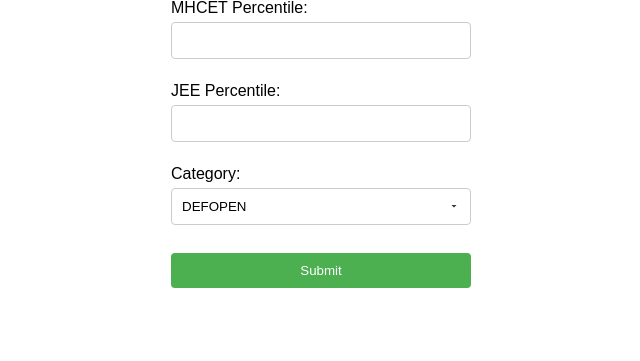
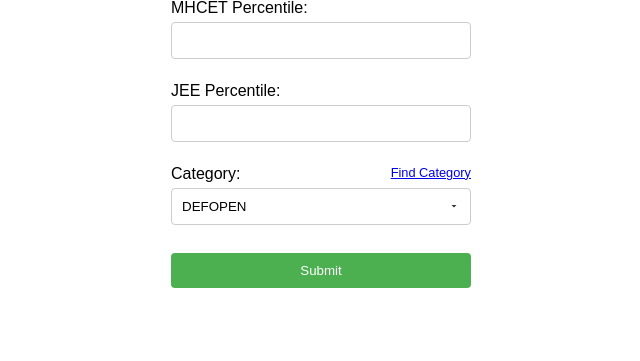
Before and after one commit to gauthamnnair/College-Connect, a Flask app: page /form in a window 1280 px wide. Shown: the part 115-476 px from the top of the page, without its empty margins (319-959 px from the left). Run offline with Flask 3, Linux system fonts and the light colour scheme; a user stored in the database is signed in.

Commit message:
Added Category List

```diff
--- a/app.py
+++ b/app.py
@@ -1,4 +1,4 @@
-from flask import Flask, render_template, request, redirect, session
+from flask import Flask, render_template, request, redirect, session, flash
 import sqlite3
 import hashlib
 
@@ -65,7 +65,10 @@
 def login_from():
     return render_template('login.html')
 
-# Handle login form submission
+@app.route('/category', methods=['GET'])
+def category_list():
+    return render_template('category.html')
+
 @app.route('/login', methods=['POST'])
 def login():
     # Extract form data
@@ -76,14 +79,20 @@
     # Authenticate user
     with sqlite3.connect('users.db') as conn:
         c = conn.cursor()
-        c.execute("SELECT * FROM users WHERE username=? AND password=?", (username, hashed_password))
+        c.execute("SELECT * FROM users WHERE username=?", (username,))
         user = c.fetchone()
 
     if user:
-        # Set session variable to indicate user is logged in
-        session['logged_in'] = True
-        return redirect('/form')
+        # Check if password matches
+        if user[3] == hashed_password:
+            # Set session variable to indicate user is logged in
+            session['logged_in'] = True
+            return redirect('/form')
+        else:
+            flash('Incorrect password. Please try again.', 'error')
+            return redirect('/login')
     else:
+        flash('Username does not exist. Please sign up.', 'error')
         return redirect('/login')
 
 # Render the form
--- a/templates/form.html
+++ b/templates/form.html
@@ -4,7 +4,7 @@
     <meta charset="UTF-8">
     <meta name="viewport" content="width=device-width, initial-scale=1.0">
     <title>Admission Form</title>
-    <link rel="stylesheet" href="{{ url_for('static', filename='styles.css') }}">
+    <link rel="stylesheet" href="static/styles.css">
 </head>
 <body>
     {% include 'nav_footer.html' %}
@@ -21,6 +21,7 @@
             <input type="text" id="jee_percentile" name="jee_percentile" oninput="validateNumericInput(this, 'jee_error_message')">
             <span id="jee_error_message" class="error-message"></span><br><br>
 
+            <a href="/category" class="forgot-password">Find Category</a>
             <label for="category">Category:</label>
             <select id="category" name="category" required>
                 <option value="DEFOPEN">DEFOPEN</option>
```
